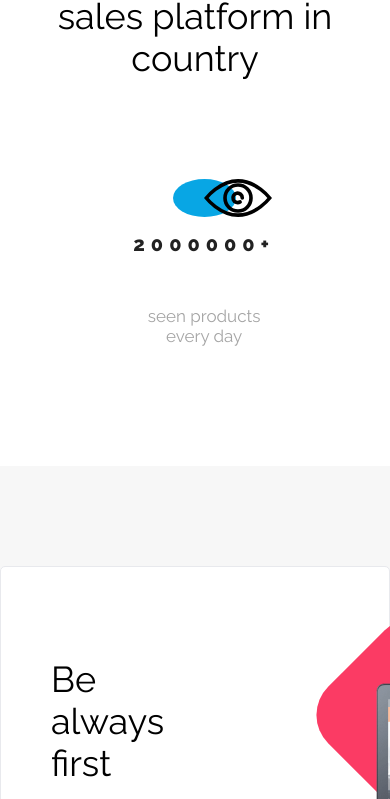
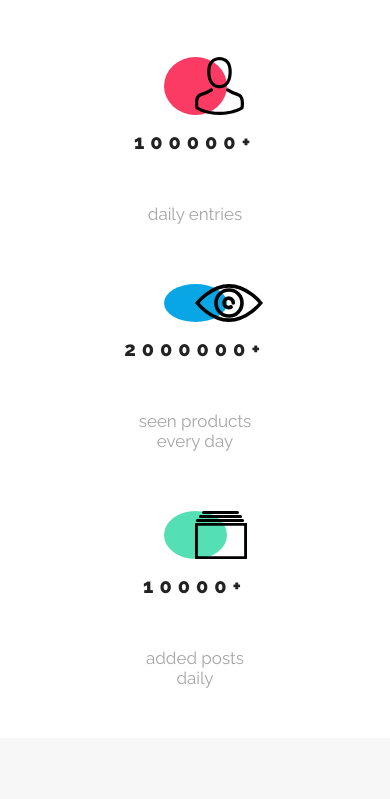
Before and after one commit to lukasdebski/Project-2---BestShop, a website: page index.html in a window 390 px wide. Shown: the part 773-1572 px from the top of the page. Drawn offline with nearby package versions, Linux system fonts and the light colour scheme.

Commit message:
add mobile view for section statistics

```diff
--- a/index.html
+++ b/index.html
@@ -46,10 +46,10 @@
 
         <section class="statistics container">
             <div class="statistics__title opening__content">
-                <h2 class="statistisc__title--edit title--h2">The most popular sales platform in country</h2>
+                <h2 class="statistisc__title--edit title--medium">The most popular sales platform in country</h2>
             </div>
-            <div class="statistics__box">
-                <div class="statistics__box--elements elements--margin">
+            <div class="statistics__box container">
+                <div class="statistics__box--elements">
                     <div class="element--circle">
                         <img src="./assets/Person.svg" class="element__person" alt="">
                     </div>
@@ -65,7 +65,7 @@
                     <p class="element__text">seen products every day</p>
                 </div>
 
-                <div class="statistics__box--elements elements--margin2">
+                <div class="statistics__box--elements">
                     <div class="element--circle circle--color2">
                         <img src="/assets/Catalog.svg" class="element__person" alt="">
                     </div>
--- a/scss/_statistics.scss
+++ b/scss/_statistics.scss
@@ -15,7 +15,7 @@
 
 .statistics__box {
     display: flex;
-    justify-content: center;
+    justify-content: space-around;
 }
 
 .element--circle {
@@ -61,10 +61,23 @@
     margin-bottom: 120px;
 }
 
-.elements--margin {
-    margin-right: 200px;
+@include mobile {
+    .statistics__box {
+        flex-direction: column;
+        justify-content: center;
+        align-items: center;
+    }
+
+    .title--medium {
+        font-size: 30px;
+    }
+
+    .statistics__title {
+        margin: 60px 0;
+    }
+
+    .statistics__box--elements {
+        margin-bottom: 60px;
+    }
+
 }
-
-.elements--margin2 {
-    margin-left: 200px;
-}
```
Also changed, not shown: css/main.css, 1 other file.
